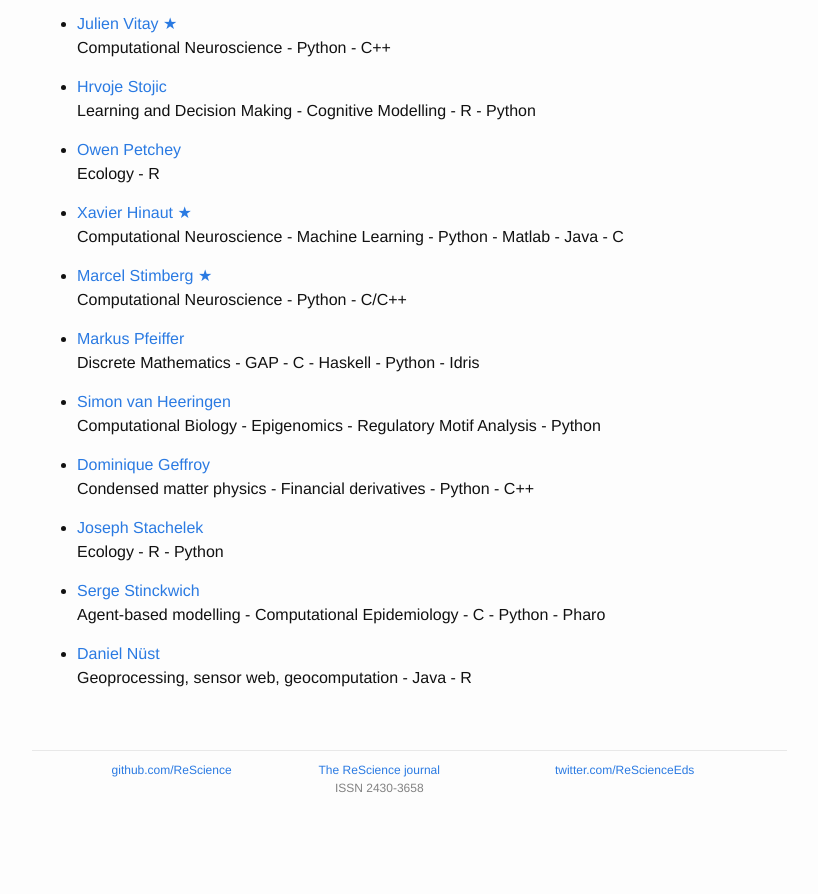
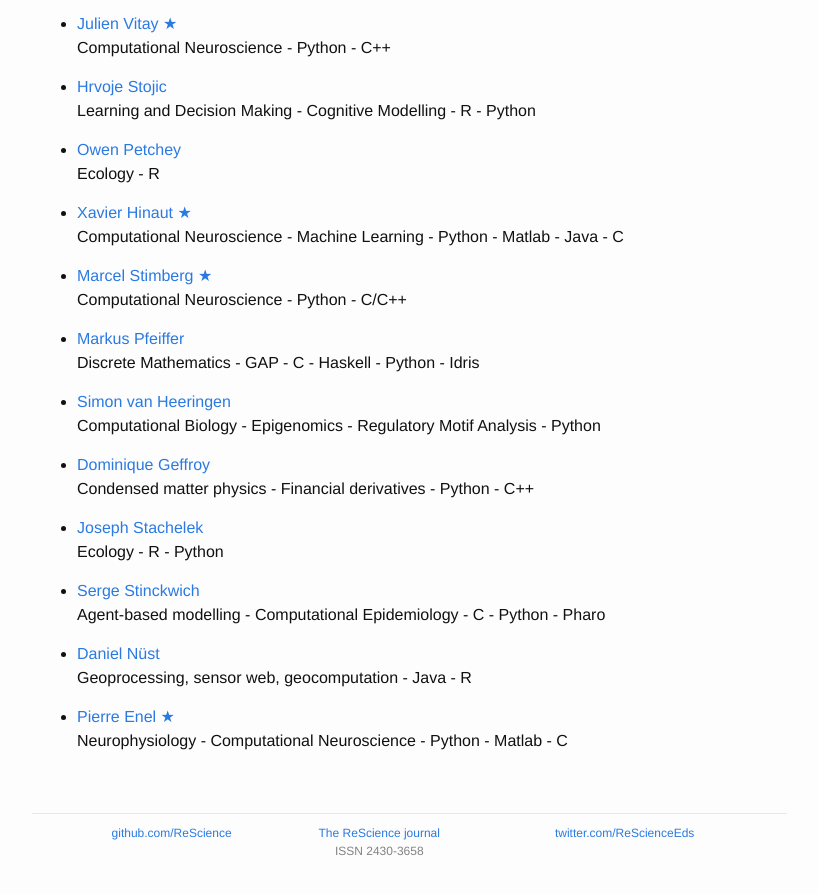
Before and after one commit to ReScience/rescience.github.io, a Jekyll site: the page built from 04-board.md, in a window 1280 px wide and 900 px high, scrolled down 2400 px. Shown: the top 894 px of the window, without its empty margins (223-1041 px from the left). Built offline with Jekyll 4.4.1, drawn with Linux system fonts in a browser that asks for light colours; before the commit the page ends 3237 px from its top, so only the background shows below that.

Commit message:
Updated board

```diff
--- a/04-board.md
+++ b/04-board.md
@@ -156,3 +156,7 @@ accepts submissions in other open source languages.
 
 * [Daniel Nüst](https://github.com/nuest)
   Geoprocessing, sensor web, geocomputation - Java - R
+
+* [Pierre Enel](https://github.com/piero-le-fou)
+  [★](https://github.com/ReScience/ReScience-submission/pull/19)
+  Neurophysiology - Computational Neuroscience - Python - Matlab - C
```
